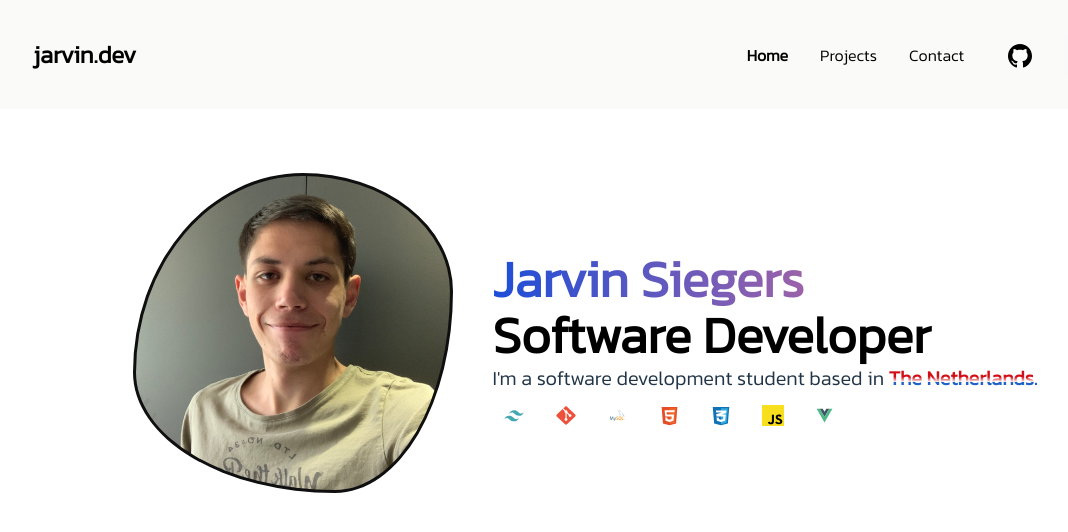
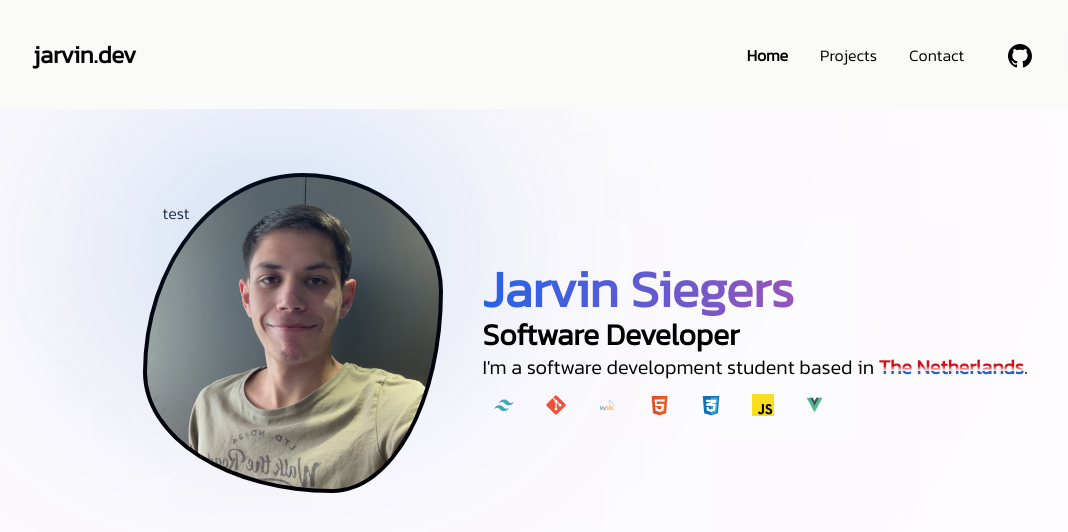
Before and after one commit to jarvin-s/portfolio, a Vue app: page / in a window 1280 px wide. Shown: the top 532 px of the page, without its empty margins (55-1123 px from the left). Built offline with nearby package versions, Linux system fonts and the light colour scheme.

Commit message:
Add gradient & fix z-index

```diff
--- a/src/components/Navbar.vue
+++ b/src/components/Navbar.vue
@@ -1,12 +1,12 @@
 <template>
-    <div class="bg-stone-50 dark:bg-zinc-900 top-0">
+    <div class="bg-stone-50 dark:bg-zinc-900 sticky top-0 z-10">
         <nav class="nav-container px-6 py-8 mx-auto md:flex md:justify-between md:items-center">
             <div class="flex items-center justify-between">
                 <RouterLink to="/" class="text-xl  md:text-2xl">
                     <h3 class="text-black font-bold dark:text-white">jarvin.dev</h3>
                 </RouterLink>
                 <div @click="showMenu = !showMenu" class="flex md:hidden">
-                    <button type="button" class="text-gray-800 hover:text-gray-400 focus:outline-none focus:text-gray-400">
+                    <button type="button" class="text-gray-800 hover:text-gray-400 hover:border-black dark:hover:border-white focus:outline-none dark:text-white dark:hover:text-slate-400 focus:text-gray-400">
                         <svg viewBox="0 0 24 24" class="w-6 h-6 fill-current">
                             <path fill-rule="evenodd"
                                 d="M4 5h16a1 1 0 0 1 0 2H4a1 1 0 1 1 0-2zm0 6h16a1 1 0 0 1 0 2H4a1 1 0 0 1 0-2zm0 6h16a1 1 0 0 1 0 2H4a1 1 0 0 1 0-2z">
@@ -31,7 +31,7 @@
                     <RouterLink :to="'/contact'"> Contact </RouterLink>
                 </li>
 
-                <div class="flex justify-between items-center hidden sm:block">
+                <div class="flex justify-between items-center">
                     <DarkModeToggle />
                 </div>
             </ul>
--- a/src/views/Home.vue
+++ b/src/views/Home.vue
@@ -1,15 +1,20 @@
 <template>
-    <section id="home" class="hero">
+    <section id="home" class="hero flex flex-row relative w-[100]% bg-white dark:bg-zinc-800">
         <div class="container mt-10 py-6 justify-center">
             <div class="content flex justify-center items-center gap-x-12 flex-col md:flex-row">
                 <div class="hero-main flex justify-center items-center gap-10 flex-col md:flex-row relative">
-                    <div class="hero-img"></div>
-                    <div class="hero-text">
+                    <div class="hero-img relative z-0  border-4 border-black dark:border-white bg-cover">
+                        <div class="absolute z-10 w-[90%] h-[35%] top-0 gradient-1"></div>
+                        <div class="absolute z-10 w-[80%] h-[80%] rounded-full bottom-40 gradient-2"></div>
+                        <p class="absolute mt-6 ml-4 z-20">test</p>
+                        <div class="absolute z-10 w-[80%] h-[50%] right-20 bottom-20 gradient-3"></div>
+                    </div>
+                    <div class="hero-text flex-col md:flex-row">
                         <h1 class="font-bold font-sans dark:text-slate-300"><span
-                                class="container text-transparent flex flex-row sm:flex-col bg-clip-text bg-gradient-to-r from-blue-700 to-rose-400">Jarvin
+                                class="container text-transparent flex flex-row sm:flex-col bg-clip-text bg-gradient-to-r from-blue-600 to-pink-500">Jarvin
                                 Siegers</span></h1>
-                        <h1 class="font-bold font-sans dark:text-white">Software Developer</h1>
-                        <p class="text-xl font-sans dark:text-white">I'm a software development student based in
+                        <h1 class="font-bold text-3xl font-sans dark:text-white">Software Developer</h1>
+                        <p class="text-xl font-sans text-black dark:text-white">I'm a software development student based in
                             <span class="country-span font-bold">The Netherlands.</span>
                         </p>
                         <div class="flex flex-row overflow-hidden items-center mt-6">
@@ -50,9 +55,7 @@
     height: 20rem;
     background-position: 50%;
     background-image: url("/hero-pfp.png");
-    background-size: cover;
-    border: 3px solid #0f0f0f;
-    position: relative;
+    max-width: 300px;
 }
 
 .hero-text {
@@ -146,4 +149,19 @@
         right: 0%;
     }
 }
+
+.gradient-1 {
+    background: linear-gradient(180deg, rgba(188, 165, 255, 0) 0%, #046cce 100%);
+    filter: blur(123px);
+}
+
+.gradient-2 {
+    background: linear-gradient(90deg, #500b88 0%, #580970 100%);
+    filter: blur(500px);
+}
+
+.gradient-3 {
+    background: rgba(149, 62, 231, 0.6);
+    filter: blur(400px);
+}
 </style>
```
